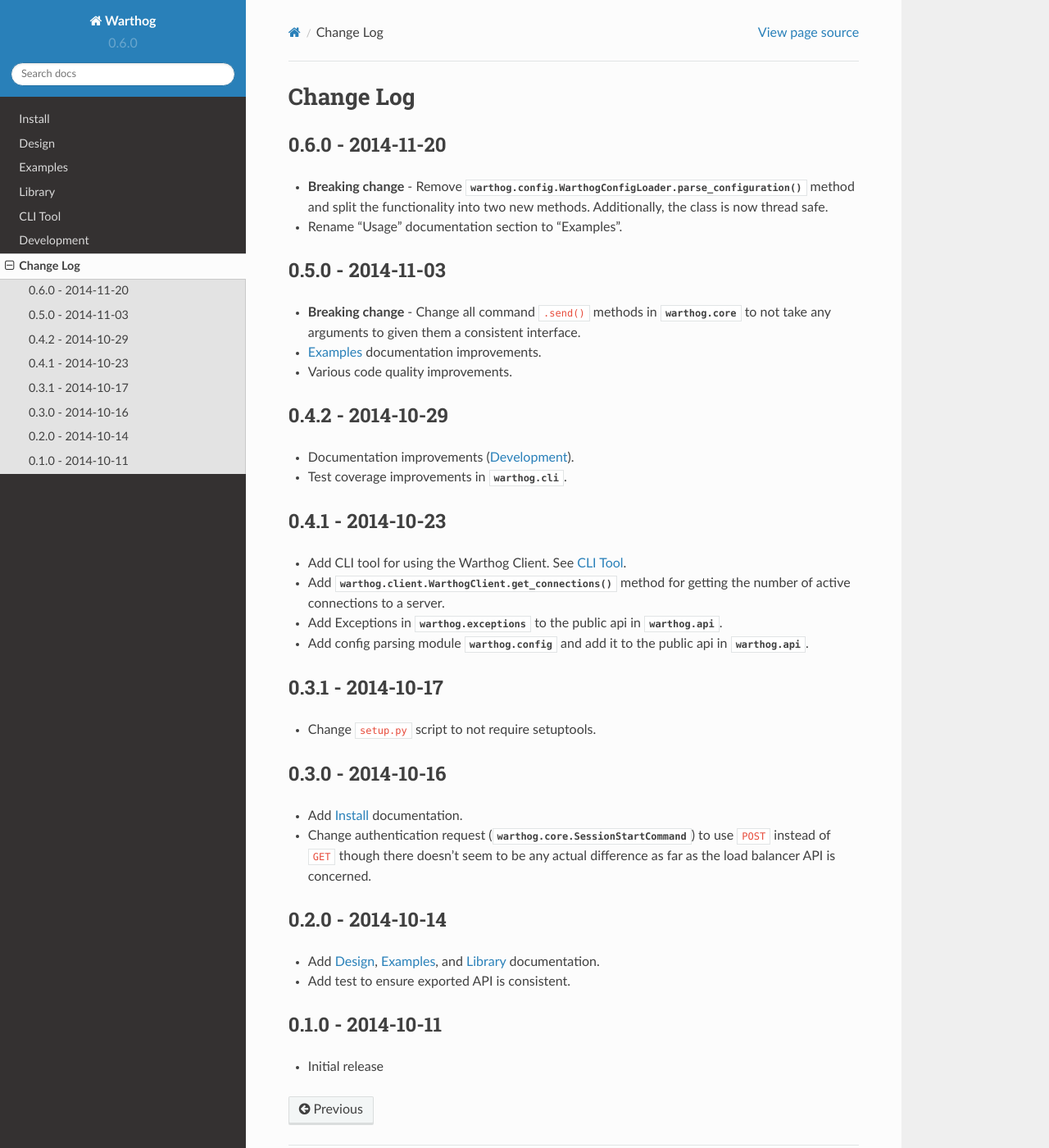
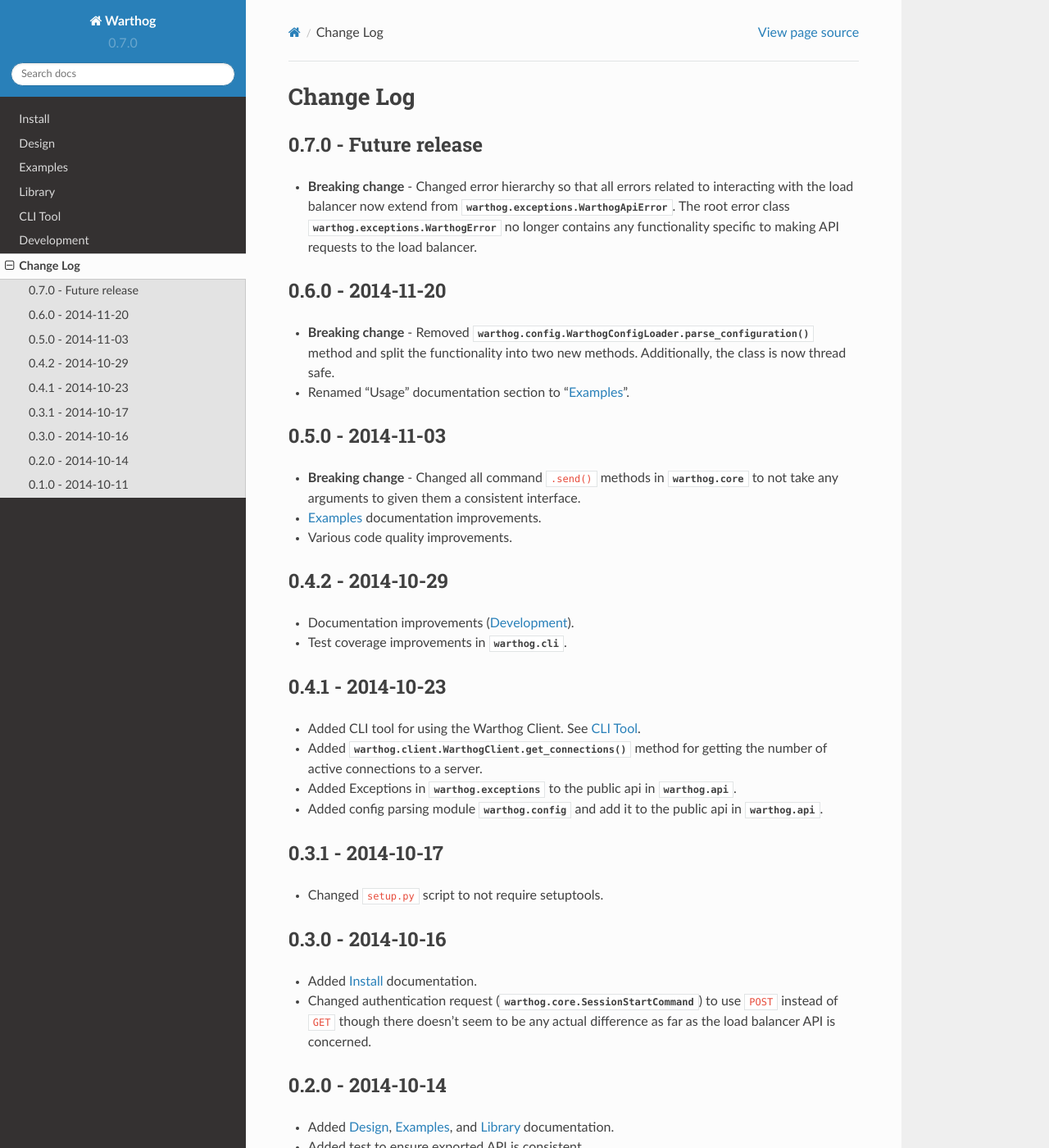
Before and after one commit to smarter-travel-media/warthog, a Sphinx documentation site: the page built from doc/source/changes.rst, in a window 1280 px wide and 1400 px high. Shown: the whole window at 82% size. Built offline with Sphinx 7.4.7 and the Read the Docs theme 2.0.0, drawn with Linux system fonts in a browser that asks for light colours; some of the changed text lies outside the part shown.

Commit message:
Change error hierarchy to add WarthogApiError between root error and subclasses

```diff
--- a/doc/source/changes.rst
+++ b/doc/source/changes.rst
@@ -1,16 +1,23 @@
 Change Log
 ==========
 
+0.7.0 - Future release
+----------------------
+* **Breaking change** - Changed error hierarchy so that all errors related to interacting
+  with the load balancer now extend from :class:`warthog.exceptions.WarthogApiError`. The
+  root error class :class:`warthog.exceptions.WarthogError` no longer contains any
+  functionality specific to making API requests to the load balancer.
+
 0.6.0 - 2014-11-20
 ------------------
-* **Breaking change** - Remove :meth:`warthog.config.WarthogConfigLoader.parse_configuration`
+* **Breaking change** - Removed :meth:`warthog.config.WarthogConfigLoader.parse_configuration`
   method and split the functionality into two new methods. Additionally, the class is
   now thread safe.
-* Rename "Usage" documentation section to "Examples".
+* Renamed "Usage" documentation section to ":doc:`examples`".
 
 0.5.0 - 2014-11-03
 ------------------
-* **Breaking change** - Change all command ``.send()`` methods in :mod:`warthog.core`
+* **Breaking change** - Changed all command ``.send()`` methods in :mod:`warthog.core`
   to not take any arguments to given them a consistent interface.
 * :doc:`examples` documentation improvements.
 * Various code quality improvements.
@@ -22,27 +29,27 @@ Change Log
 
 0.4.1 - 2014-10-23
 ------------------
-* Add CLI tool for using the Warthog Client. See :doc:`cli`.
-* Add :meth:`warthog.client.WarthogClient.get_connections` method for getting the
+* Added CLI tool for using the Warthog Client. See :doc:`cli`.
+* Added :meth:`warthog.client.WarthogClient.get_connections` method for getting the
   number of active connections to a server.
-* Add Exceptions in :mod:`warthog.exceptions` to the public api in :mod:`warthog.api`.
-* Add config parsing module :mod:`warthog.config` and add it to the public api in :mod:`warthog.api`.
+* Added Exceptions in :mod:`warthog.exceptions` to the public api in :mod:`warthog.api`.
+* Added config parsing module :mod:`warthog.config` and add it to the public api in :mod:`warthog.api`.
 
 0.3.1 - 2014-10-17
 ------------------
-* Change ``setup.py`` script to not require setuptools.
+* Changed ``setup.py`` script to not require setuptools.
 
 0.3.0 - 2014-10-16
 ------------------
-* Add :doc:`install` documentation.
-* Change authentication request (:class:`warthog.core.SessionStartCommand`) to use ``POST``
+* Added :doc:`install` documentation.
+* Changed authentication request (:class:`warthog.core.SessionStartCommand`) to use ``POST``
   instead of ``GET`` though there doesn't seem to be any actual difference as far as the
   load balancer API is concerned.
 
 0.2.0 - 2014-10-14
 ------------------
-* Add :doc:`design`, :doc:`examples`, and :doc:`lib` documentation.
-* Add test to ensure exported API is consistent.
+* Added :doc:`design`, :doc:`examples`, and :doc:`lib` documentation.
+* Added test to ensure exported API is consistent.
 
 0.1.0 - 2014-10-11
 ------------------
--- a/warthog/__init__.py
+++ b/warthog/__init__.py
@@ -13,4 +13,4 @@ warthog
 
 """
 
-__version__ = '0.6.0'
+__version__ = '0.7.0'
```
Also changed, not shown: 4 other files.
